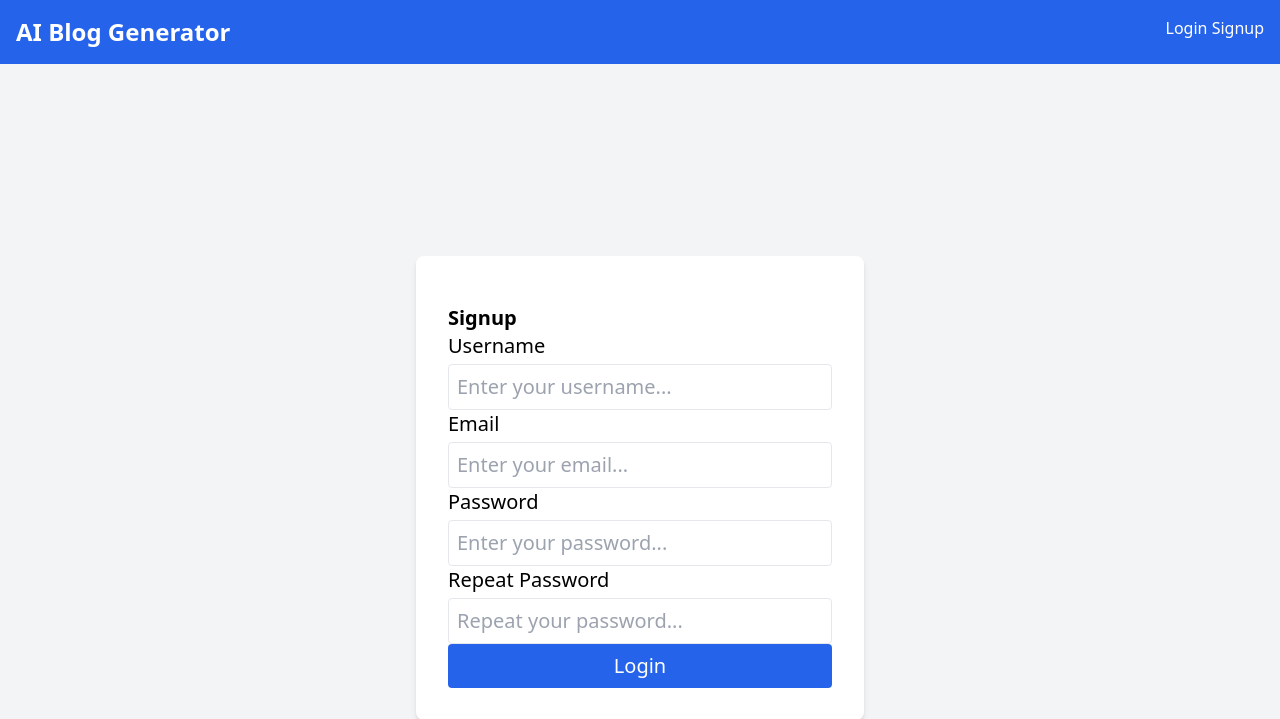
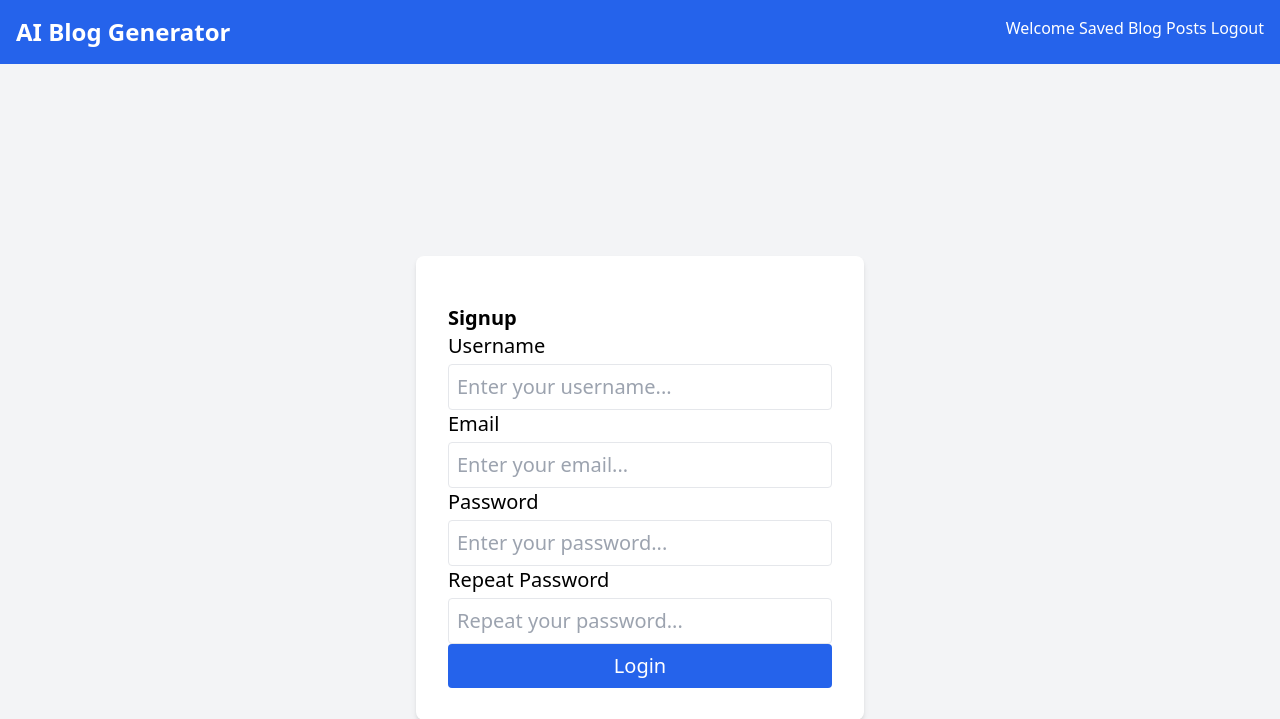
Before and after one commit to lmProgramming/youtube-to-blog-ai-generator, a Django app: page /signup in a window 1280 px wide. Shown: the top 719 px of the page. Run offline with Django 5.2, Linux system fonts and the light colour scheme.

Commit message:
updated navbar to include all blogs page

```diff
--- a/backend/templates/all-blogs.html
+++ b/backend/templates/all-blogs.html
@@ -13,6 +13,8 @@
             <h1 class="text-2xl font-bold">AI Blog Generator</h1>
         </div>
         <div>
+            <a href="#" class="text-white hover:underline">Welcome {{user.username}}</a>
+            <a href="/blog-list" class="text-white hover:underline">Saved Blog Posts</a>
             <a href="#" class="text-white hover:underline">Logout</a>
         </div>
     </nav>
--- a/backend/templates/index.html
+++ b/backend/templates/index.html
@@ -53,7 +53,8 @@
         </div>
         <div>
             <a href="#" class="text-white hover:underline">Welcome {{user.username}}</a>
-            <a href="logout" class="text-white hover:underline">Logout</a>
+            <a href="/blog-list" class="text-white hover:underline">Saved Blog Posts</a>
+            <a href="#" class="text-white hover:underline">Logout</a>
         </div>
     </nav>
 
--- a/backend/templates/login.html
+++ b/backend/templates/login.html
@@ -13,8 +13,9 @@
             <h1 class="text-2xl font-bold">AI Blog Generator</h1>
         </div>
         <div>
-            <a href="login" class="text-white hover:underline">Login</a>
-            <a href="signup" class="text-white hover:underline">Signup</a>
+            <a href="#" class="text-white hover:underline">Welcome {{user.username}}</a>
+            <a href="/blog-list" class="text-white hover:underline">Saved Blog Posts</a>
+            <a href="#" class="text-white hover:underline">Logout</a>
         </div>
     </nav>
 
--- a/backend/templates/signup.html
+++ b/backend/templates/signup.html
@@ -13,8 +13,9 @@
             <h1 class="text-2xl font-bold">AI Blog Generator</h1>
         </div>
         <div>
-            <a href="login" class="text-white hover:underline">Login</a>
-            <a href="signup" class="text-white hover:underline">Signup</a>
+            <a href="#" class="text-white hover:underline">Welcome {{user.username}}</a>
+            <a href="/blog-list" class="text-white hover:underline">Saved Blog Posts</a>
+            <a href="#" class="text-white hover:underline">Logout</a>
         </div>
     </nav>
 
```
